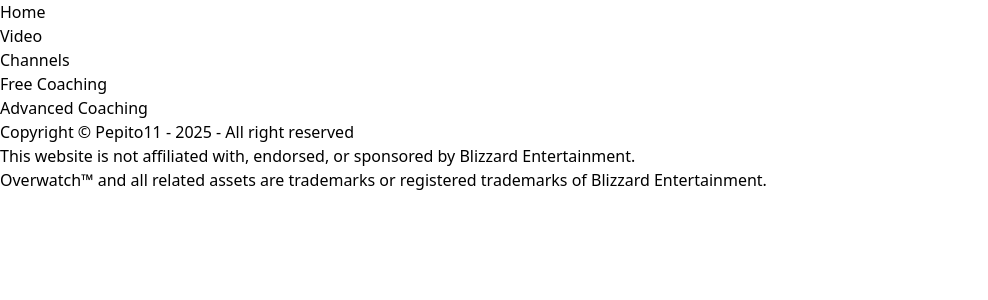
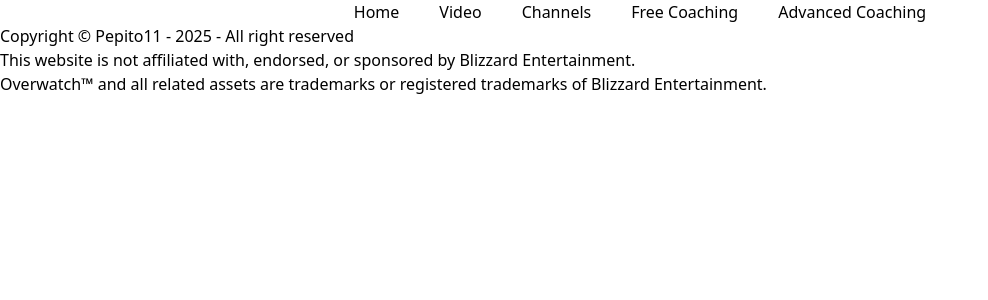
Before and after one commit to Pepito11878/LevelUp, a Next.js app in the folder my-app/: page / in a window 1280 px wide. Shown: the top 300 px of the page, without its empty margins (0-988 px from the left). Built offline with nearby package versions, Linux system fonts and the light colour scheme.

Commit message:
chore: start css navbar

```diff
--- a/my-app/src/components/NavBar.tsx
+++ b/my-app/src/components/NavBar.tsx
@@ -2,7 +2,7 @@ export const NavBar = () => {
   return (
     <header>
       <nav>
-        <ul>
+        <ul className="flex gap-10 justify-center align-center">
           <li>
             <a href="/">Home</a>
           </li>
```
